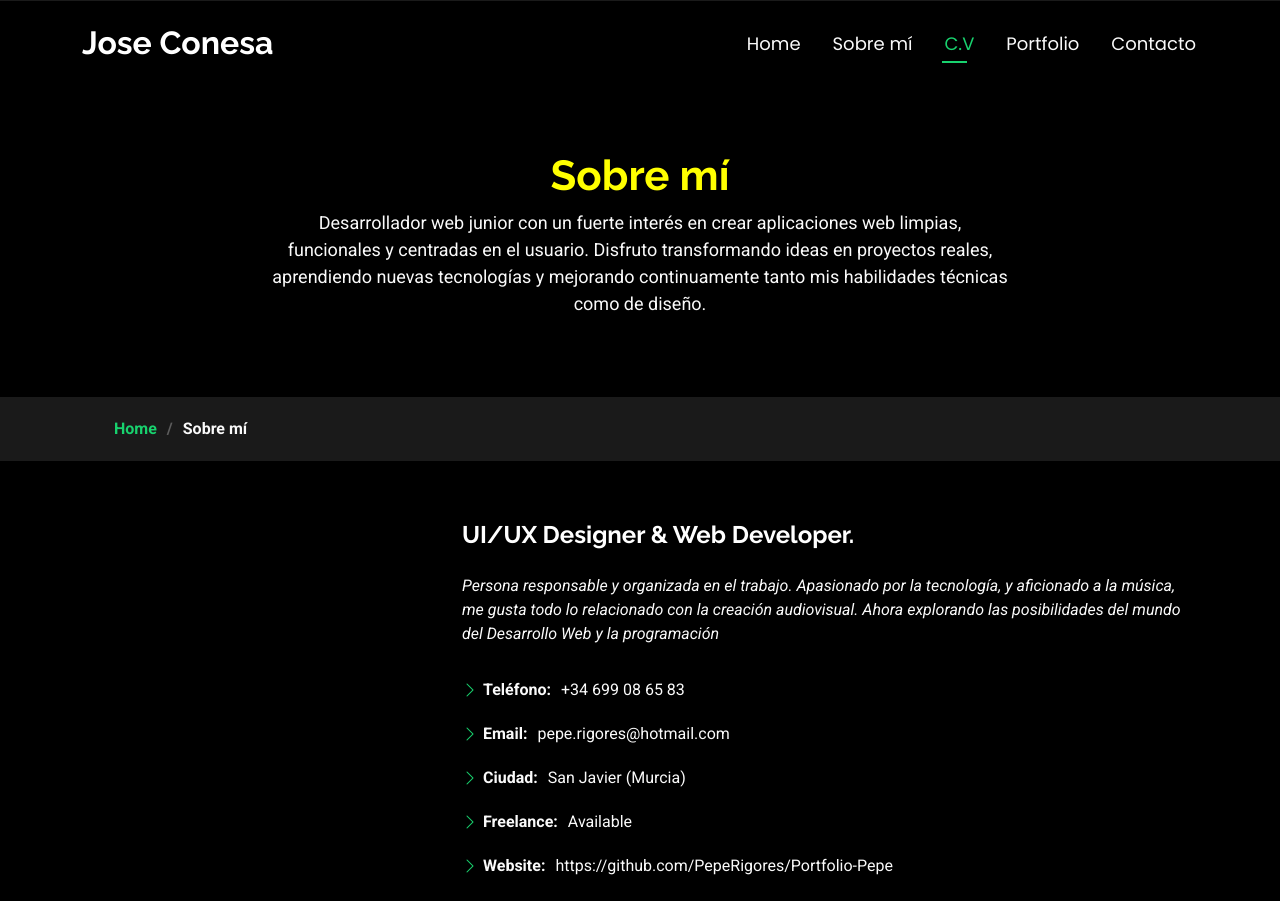
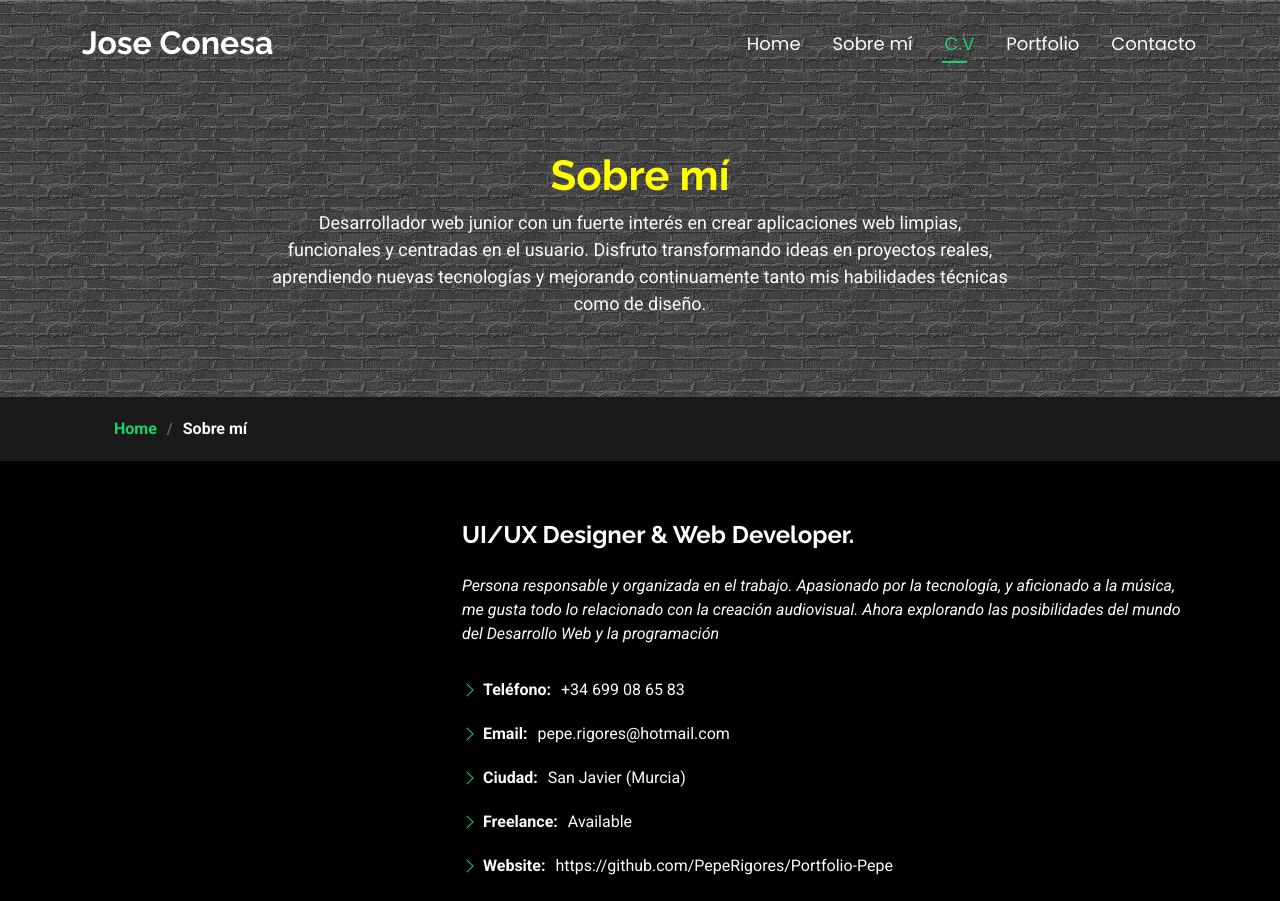
Before and after one commit to PepeRigores/Portfolio-Pepe, a plain HTML site: page about.html in a window 1280 px wide. Shown: the top 901 px of the page. Drawn offline with Linux system fonts and the light colour scheme; the site is published under a folder, as on GitHub Pages, so addresses that start at the root find nothing.

Commit message:
page-title .heading ruta de la imagen

```diff
--- a/assets/css/main.css
+++ b/assets/css/main.css
@@ -588,7 +588,7 @@ h6 {
 }
 
 .page-title .heading {
-  background-image: url(/assets/img/brick-wall.png);
+  background-image: url(../img/brick-wall.png);
   padding: 150px 0 80px 0;
   border-top: 1px solid color-mix(in srgb, var(--default-color), transparent 90%);
 }
```
